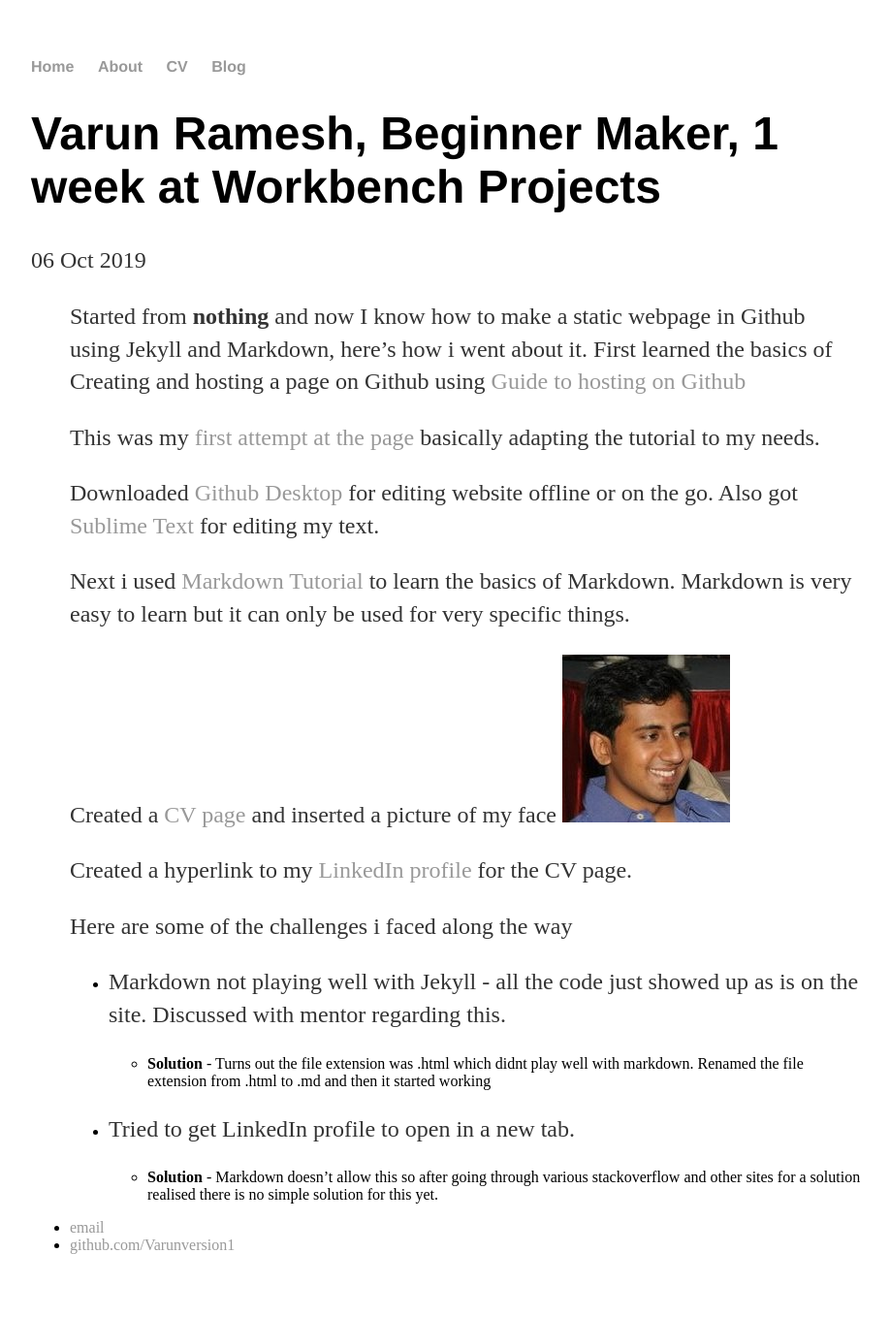
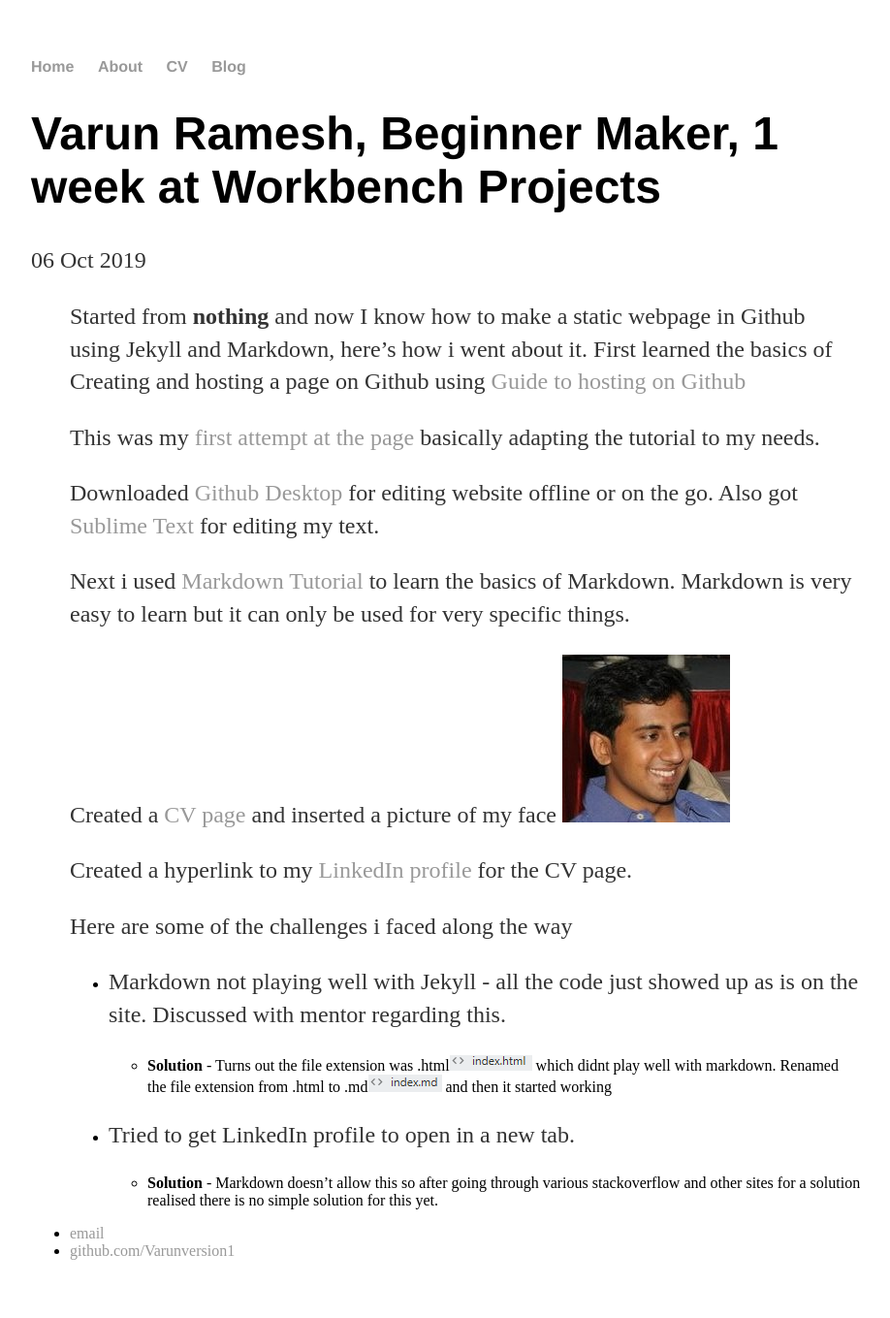
Before and after one commit to Varunversion1/Varunversion1.github.io, a Jekyll site: the page built from _posts/2019-10-06-varun-first-week.md, in a window 1280 px wide. Shown: the whole page at 97% size, without its empty margins (160-1078 px from the left). Built offline with Jekyll 4.4.1, drawn with Linux system fonts in a browser that asks for light colours.

Commit message:
Update 2019-10-06-varun-first-week.md

```diff
--- a/_posts/2019-10-06-varun-first-week.md
+++ b/_posts/2019-10-06-varun-first-week.md
@@ -22,7 +22,7 @@ date: 2019-10-06
 >
 > * Markdown not playing well with Jekyll - all the code just showed up as is on the site. Discussed with mentor regarding this.
 >
-    * **Solution** - Turns out the file extension was .html which didnt play well with markdown. Renamed the file extension from .html to .md and then it started working
+    * **Solution** - Turns out the file extension was .html![](/Images/Week01/Html.PNG) which didnt play well with markdown. Renamed the file extension from .html to .md![](/Images/Week01/md.PNG) and then it started working
 >
 > * Tried to get LinkedIn profile to open in a new tab.
 >
```
